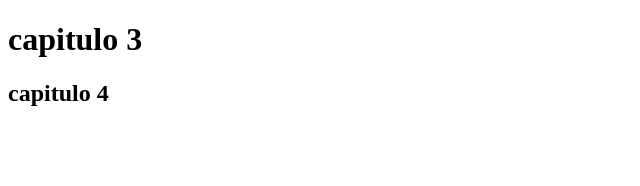
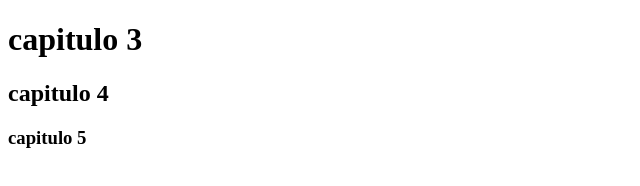
Before and after one commit to VictoriaCepedaMarquinez/git-remote, a plain HTML site: page index.html in a window 1280 px wide. Shown: the whole page, without its empty margins (0-640 px from the left). Drawn offline with Linux system fonts and the light colour scheme.

Commit message:
añado capitulo 5

```diff
--- a/index.html
+++ b/index.html
@@ -8,5 +8,6 @@
 <body>
     <h1>capitulo 3</h1>
     <h2>capitulo 4</h2>
+    <h3>capitulo 5</h3>
 </body>
 </html>
```
Also changed, not shown: indice.txt.
